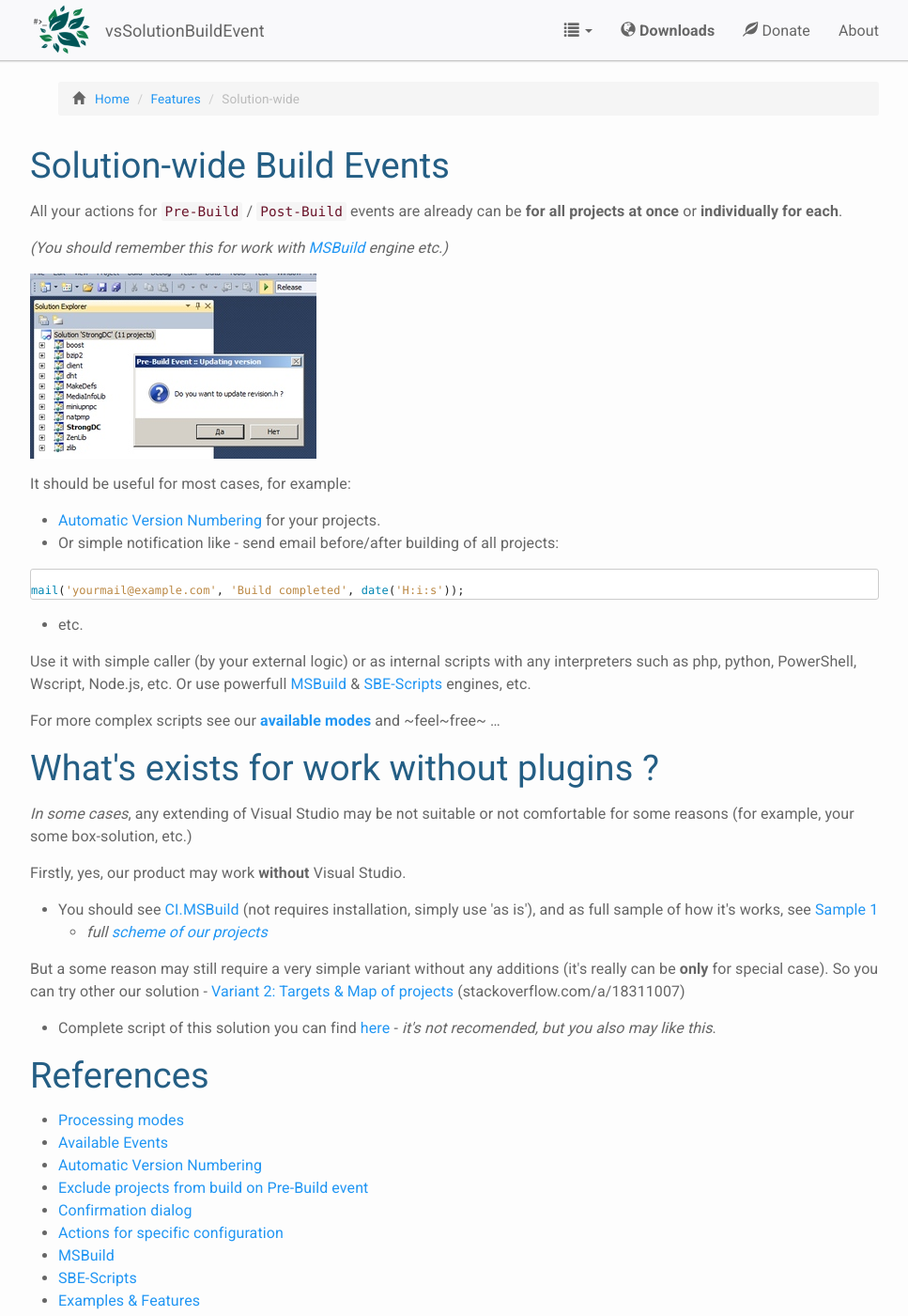
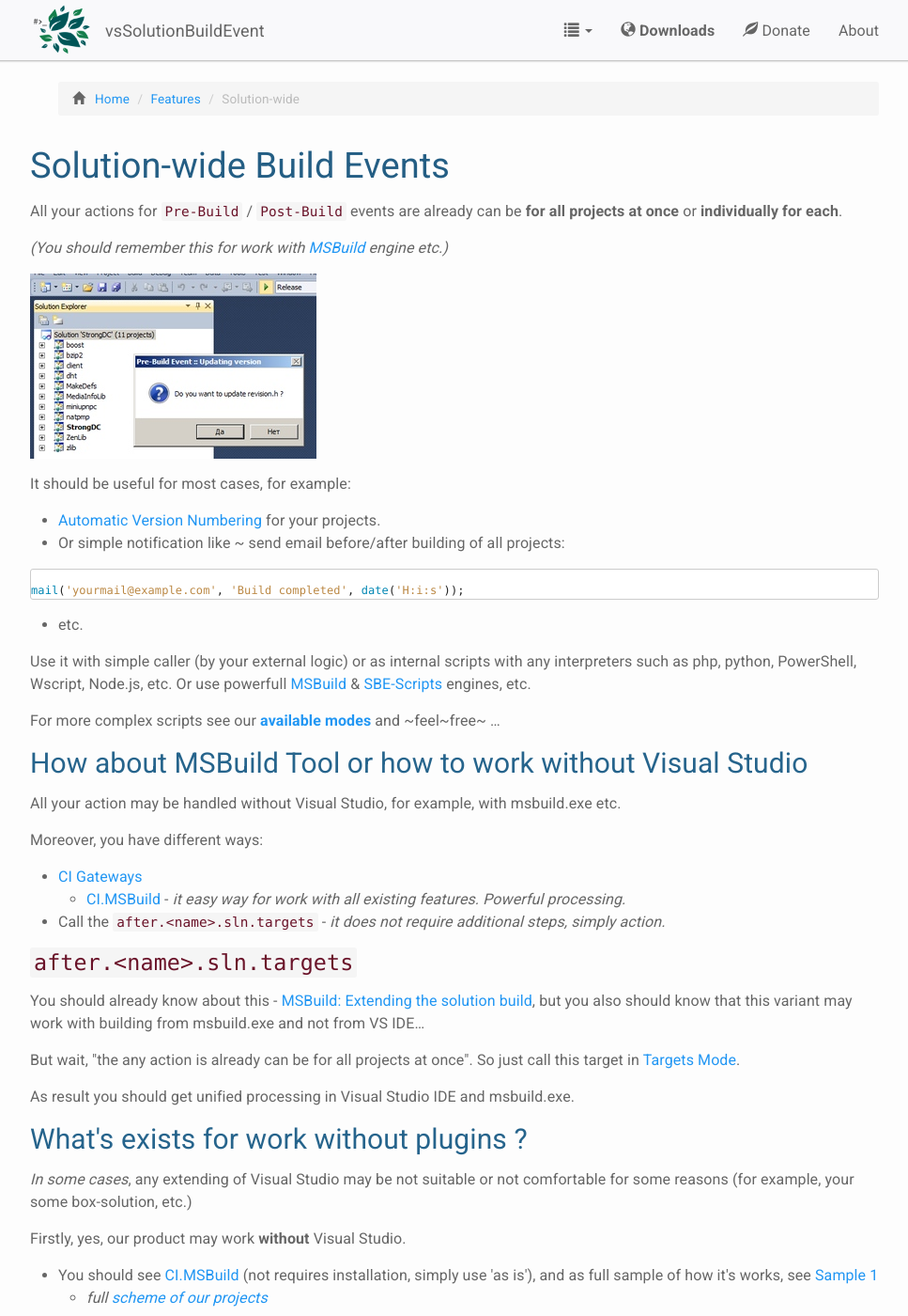
Before and after one commit to 3F/web.vsSBE, a Jekyll site: the page built from _doc/Features/Solution-wide.md, in a window 1280 px wide and 1400 px high. Shown: the whole window at 94% size, without its empty margins (156-1123 px from the left). Built offline with Jekyll 4.4.1, drawn with Linux system fonts in a browser that asks for light colours; nearby versions of some CDN libraries; Markdown is read by kramdown in place of the engine named in the settings; comment, search, counter and statistics services are not loaded.

Commit message:
"How about MSBuild Tool or how to work without Visual Studio"

````diff
--- a/About/index.html
+++ b/About/index.html
@@ -34,7 +34,7 @@
     </li>
   </ul>
   <p>Also supports additional MSBuild & SBE-Scripts engine for advanced usage. Supports the CI /Build Servers, Command-Line mode and many other features for convenience of your work with the build, tests, debugging, versioning, CI, logging, etc.,</p>
-  <p>Works on the Event-Actions model, and ready for anything for what you need.</p>
+  <p>Works on the Event-Actions model, and is ready for anything for what you need.</p>
 
   <table class="table">
     <tbody>
--- a/_doc/Features/Solution-wide.md
+++ b/_doc/Features/Solution-wide.md
@@ -13,8 +13,8 @@
 
 It should be useful for most cases, for example:
 
-* [Automatic Version Numbering](../../Examples/Version number/) for your projects.
-* Or simple notification like - send email before/after building of all projects:
+* [Automatic Version Numbering](../../Examples/Version/) for your projects.
+* Or simple notification like ~ send email before/after building of all projects:
 
 ```php
 
@@ -27,7 +27,26 @@
 
 For more complex scripts see our **[available modes](../../Modes/)** and ~feel~free~ ...
 
-# What's exists for work without plugins ?
+## How about MSBuild Tool or how to work without Visual Studio
+
+All your action may be handled without Visual Studio, for example, with msbuild.exe etc.
+
+Moreover, you have different ways:
+
+* [CI Gateways](../../CI/)
+    * [CI.MSBuild](../CI/CI.MSBuild/) - *it easy way for work with all existing features. Powerful processing.*
+* Call the `after.<name>.sln.targets` - *it does not require additional steps, simply action.*
+
+### `after.<name>.sln.targets`
+
+You should already know about this - [MSBuild: Extending the solution build](http://sedodream.com/2010/10/22/MSBuildExtendingTheSolutionBuild.aspx),
+but you also should know that this variant may work with building from msbuild.exe and not from VS IDE...
+
+But wait, "the any action is already can be for all projects at once". So just call this target in [Targets Mode](../../Modes/Targets/).
+
+As result you should get unified processing in Visual Studio IDE and msbuild.exe.
+
+## What's exists for work without plugins ?
 
 *In some cases*, any extending of Visual Studio may be not suitable or not comfortable for some reasons (for example, your some box-solution, etc.)
 
````
Also changed, not shown: _doc/CI.md (+14 -2 lines), _doc/Examples/Artefacts.md (+1 -1 lines).
